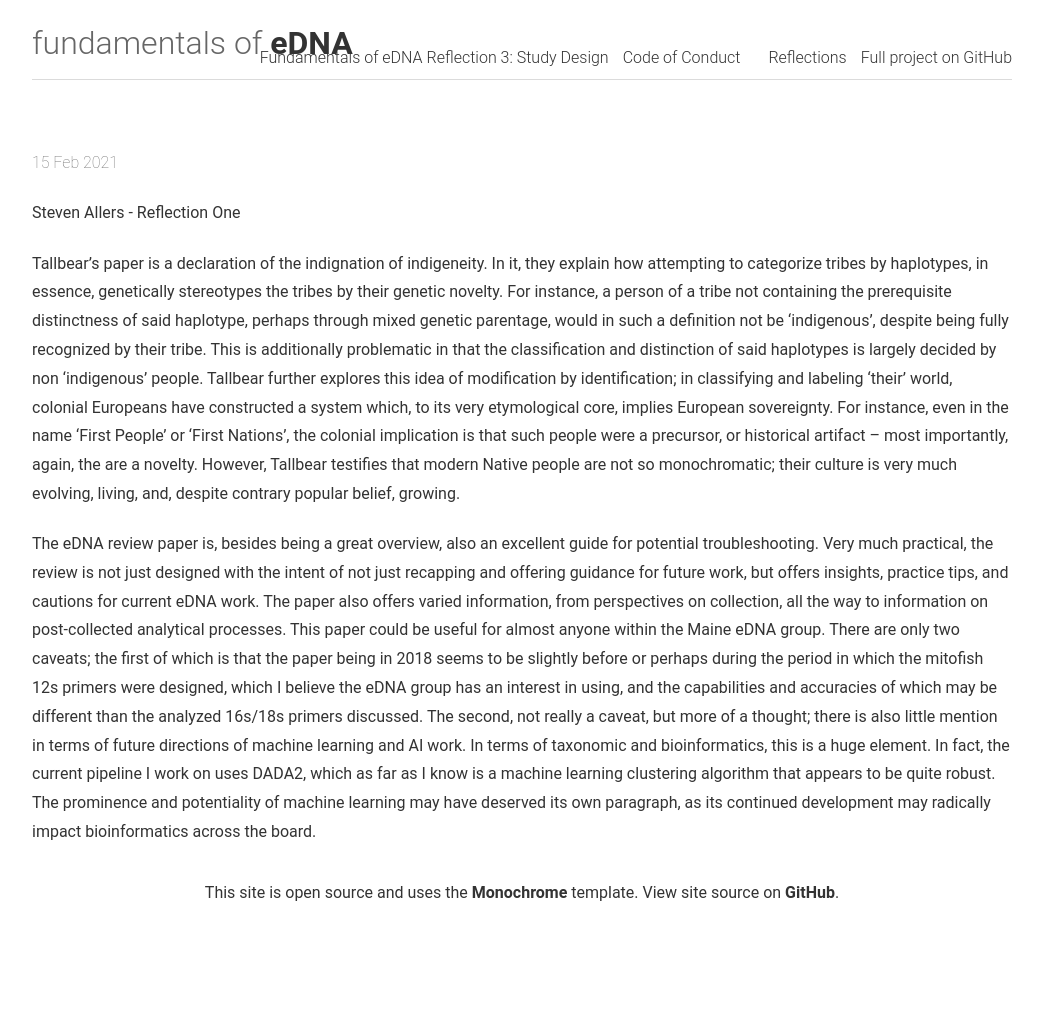
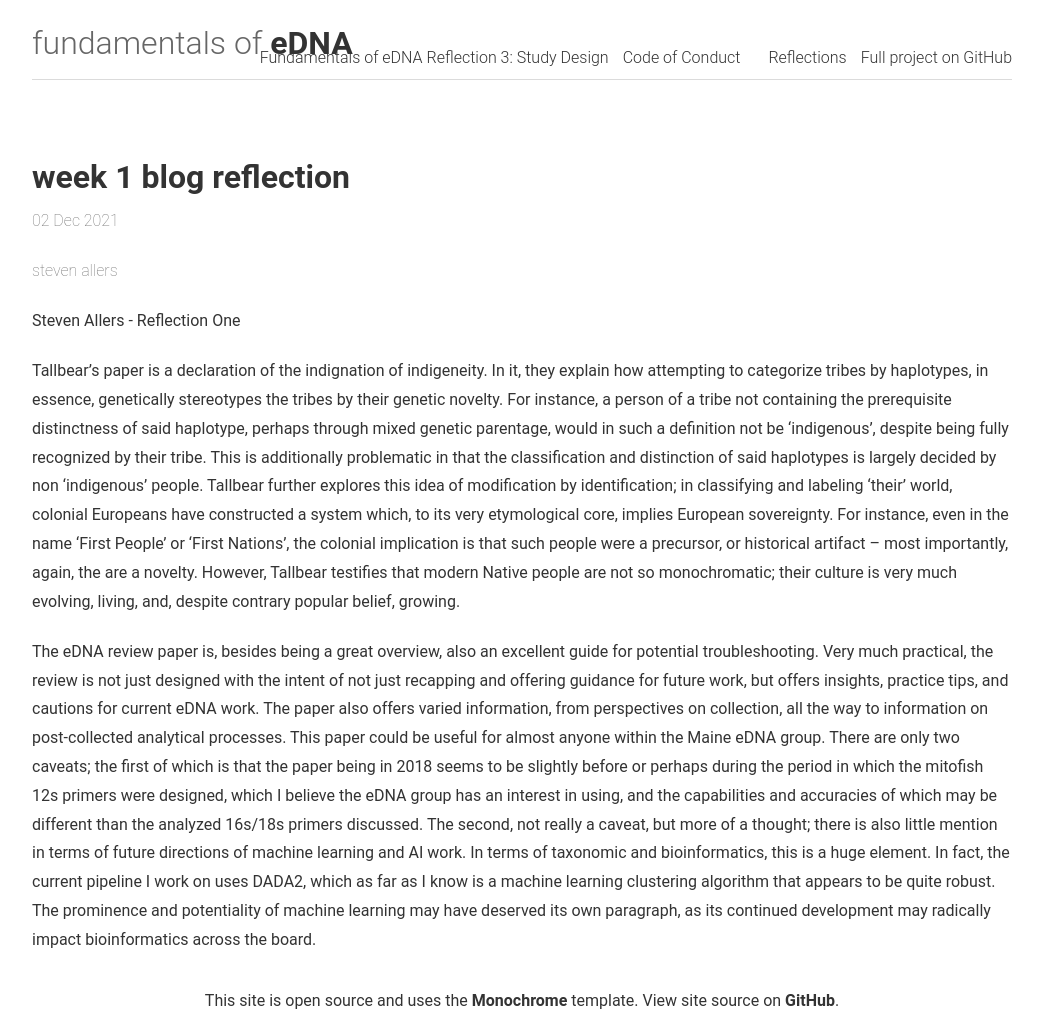
Before and after one commit to fundamentals-eDNA/fundamentals-eDNA.github.io, a Jekyll site: the page built from _posts/2021-02-03-overview_steven_w1.md, in a window 1280 px wide. Shown: the whole page, without its empty margins (118-1161 px from the left). Built offline with Jekyll 4.4.1, drawn with Linux system fonts in a browser that asks for light colours; before the commit the page ends 918 px from its top, so only the background shows below that.

Commit message:
fixing broken posts by steven

```diff
--- a/_posts/2021-02-03-overview_steven_w1.md
+++ b/_posts/2021-02-03-overview_steven_w1.md
@@ -1,7 +1,8 @@
 ---
-title: blog reflection
-author: steven
-description: reflection upon reading the two papers by Tallbear, and the review of eDNA:
+title: week 1 blog reflection
+author: steven allers
+date: "2/12/2021"
+description: reflection upon reading the two papers by Tallbear, and the review of eDNA
 ---
 
 Steven Allers - Reflection One
```
Also changed, not shown: _posts/2021-02-05-overview_steven_w2.md (+3 -2 lines), _posts/2021-02-12-overview_steven_w3.md (+4 -2 lines).
